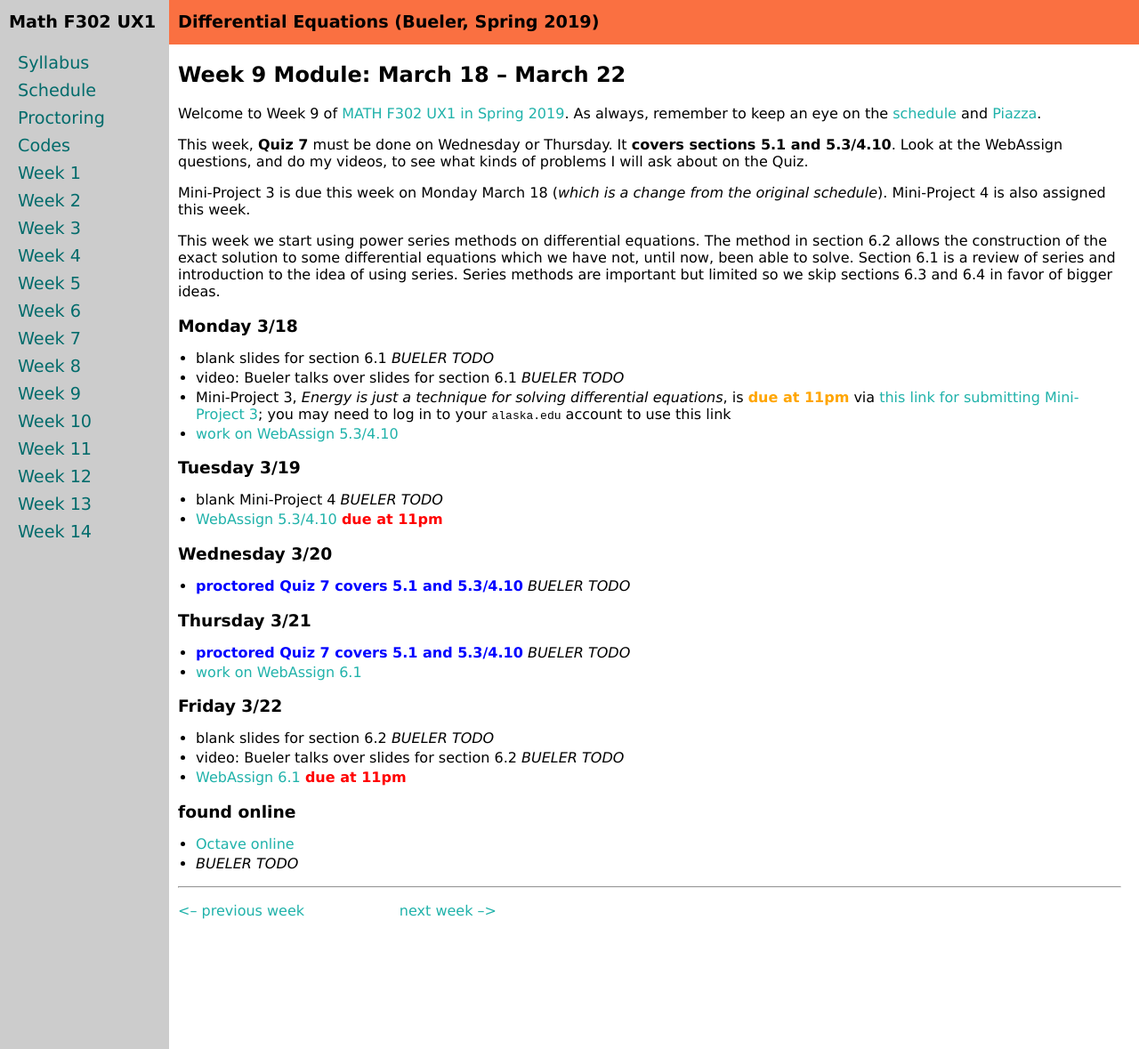
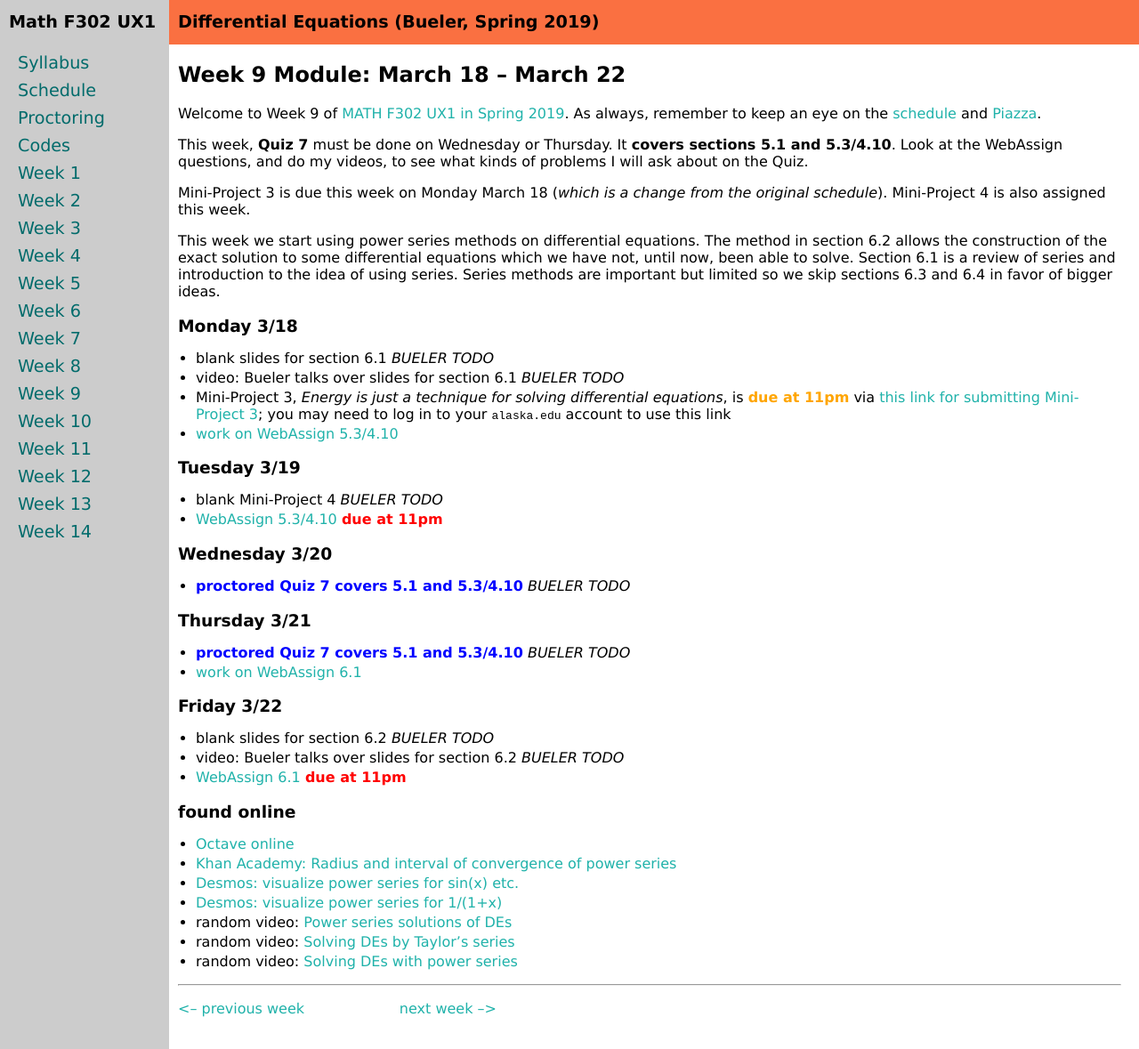
Before and after one commit to bueler/math302, a Jekyll site: the page built from week9.md, in a window 1280 px wide and 1179 px high. Shown: the whole window at 89% size. Built offline with Jekyll 4.4.1, drawn with Linux system fonts in a browser that asks for light colours.

Commit message:
link some vids

```diff
--- a/week9.md
+++ b/week9.md
@@ -37,7 +37,12 @@
 
 ### found online
 * [Octave online](https://octave-online.net/)
-* _BUELER TODO_
+* [Khan Academy: Radius and interval of convergence of power series](https://www.khanacademy.org/math/ap-calculus-bc/bc-series-new/bc-10-13/v/power-series-radius-interval-convergence)
+* [Desmos: visualize power series for sin(x) etc.](https://www.desmos.com/calculator/pyv84pzacp)
+* [Desmos: visualize power series for 1/(1+x)](https://www.desmos.com/calculator/ysgwtgtjqt)
+* random video: [Power series solutions of DEs](https://www.youtube.com/watch?v=6csP7dw0XTY)
+* random video: [Solving DEs by Taylor's series](https://www.youtube.com/watch?v=Ky5fWB0OHa4)
+* random video: [Solving DEs with power series](https://www.youtube.com/watch?v=RJJKq7Uc-9I)
 
 <hr>
 <a align="left" href="week8">\<-- previous week</a>  &nbsp; &nbsp; &nbsp; &nbsp; &nbsp; &nbsp; &nbsp; &nbsp; &nbsp; &nbsp; <a align="right" href="week10">next week --\></a>
```
